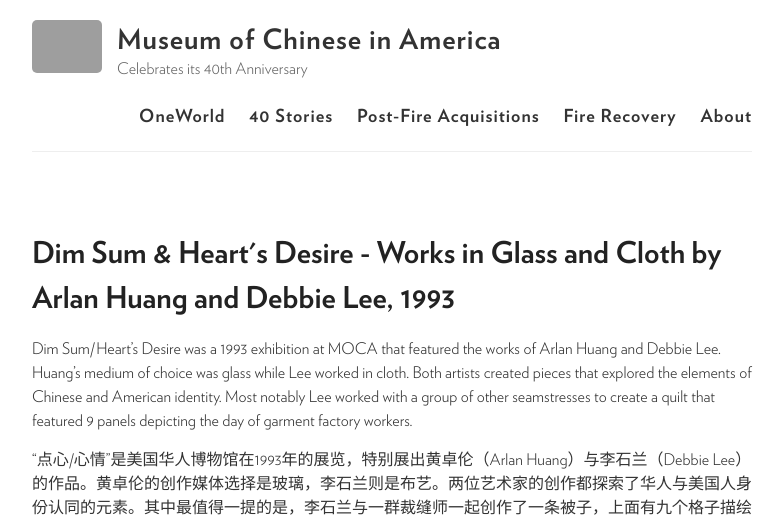
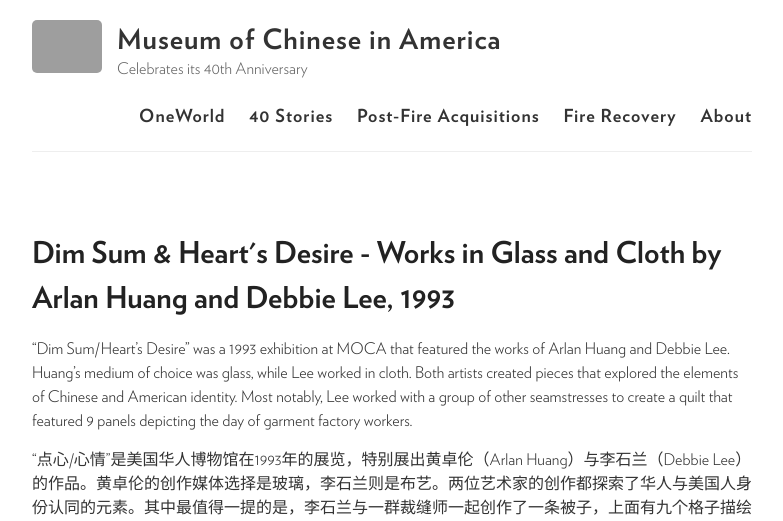
Before and after one commit to moca40/moca40.github.io, a Jekyll site: the page built from _stories/1993-01-01-dim-sum.md, in a window 1280 px wide, cut to the strip 0-521 px from the top of the page. Shown: the whole strip, without its empty margins (248-1031 px from the left). Built offline with Jekyll 4.4.1, drawn with Linux system fonts in a browser that asks for light colours; grey boxes are pictures that could not be loaded.

Commit message:
Update 1993-01-01-dim-sum.md

```diff
--- a/_stories/1993-01-01-dim-sum.md
+++ b/_stories/1993-01-01-dim-sum.md
@@ -20,7 +20,7 @@
     img: https://user-images.githubusercontent.com/47676628/88318887-66a8b480-cce9-11ea-8fbd-2e3a3407240d.jpg
 ---
 
-Dim Sum/Heart’s Desire was a 1993 exhibition at MOCA that featured the works of Arlan Huang and Debbie Lee.  Huang’s medium of choice was glass while Lee worked in cloth.  Both artists created pieces that explored the elements of Chinese and American identity.  Most notably Lee worked with a group of other seamstresses to create a quilt that featured 9 panels depicting the day of garment factory workers.
+"Dim Sum/Heart’s Desire" was a 1993 exhibition at MOCA that featured the works of Arlan Huang and Debbie Lee. Huang’s medium of choice was glass, while Lee worked in cloth. Both artists created pieces that explored the elements of Chinese and American identity. Most notably, Lee worked with a group of other seamstresses to create a quilt that featured 9 panels depicting the day of garment factory workers.
 
 “点心/心情”是美国华人博物馆在1993年的展览，特别展出黄卓伦（Arlan Huang）与李石兰（Debbie Lee）的作品。黄卓伦的创作媒体选择是玻璃，李石兰则是布艺。两位艺术家的创作都探索了华人与美国人身份认同的元素。其中最值得一提的是，李石兰与一群裁缝师一起创作了一条被子，上面有九个格子描绘了车衣厂工人的一天。
 
```
